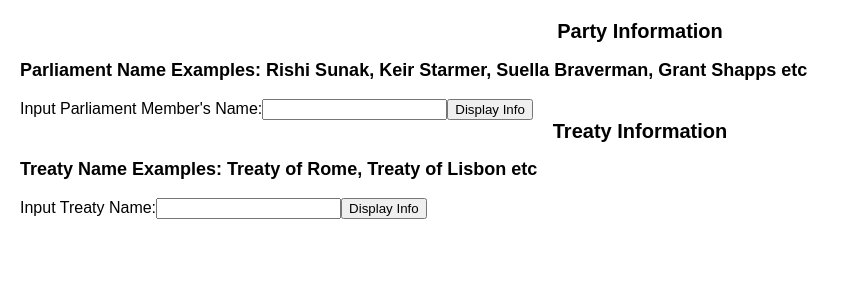
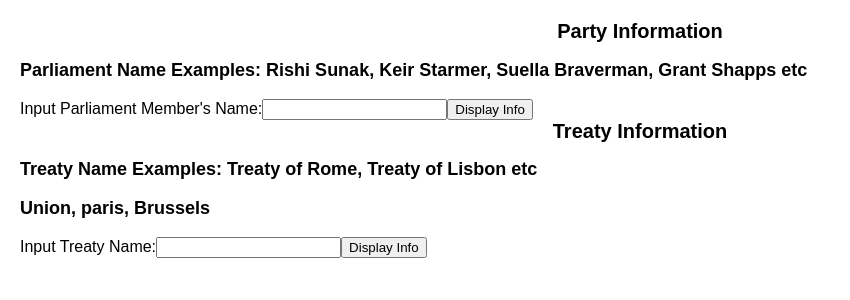
Before and after one commit to Kazi27/API-app, a React (Create React App) app in the folder src/: page /parliament in a window 1280 px wide. Shown: the top 300 px of the page, without its empty margins (0-850 px from the left). Built offline with nearby package versions, Linux system fonts and the light colour scheme.

Commit message:
Added names

```diff
--- a/src/Parliament.js
+++ b/src/Parliament.js
@@ -23,6 +23,7 @@
     try {
       const response = await fetch(`https://treaties-api.parliament.uk/api/Treaty?SearchText=${encodeURIComponent(treaty)}`);
       const data = await response.json();
+      console.log(data); // Log the response for debugging
 
       if (data.items && data.items.length > 0) {
         // Assuming we are interested in the first treaty found
@@ -134,6 +135,8 @@
 
       <h2>Treaty Information</h2>
       <h3>Treaty Name Examples: Treaty of Rome, Treaty of Lisbon etc</h3>
+      <h3>Union, paris, Brussels</h3>
+
       <form onSubmit={handleSubmitTreaty}>
         <label>
           Input Treaty Name:
```
